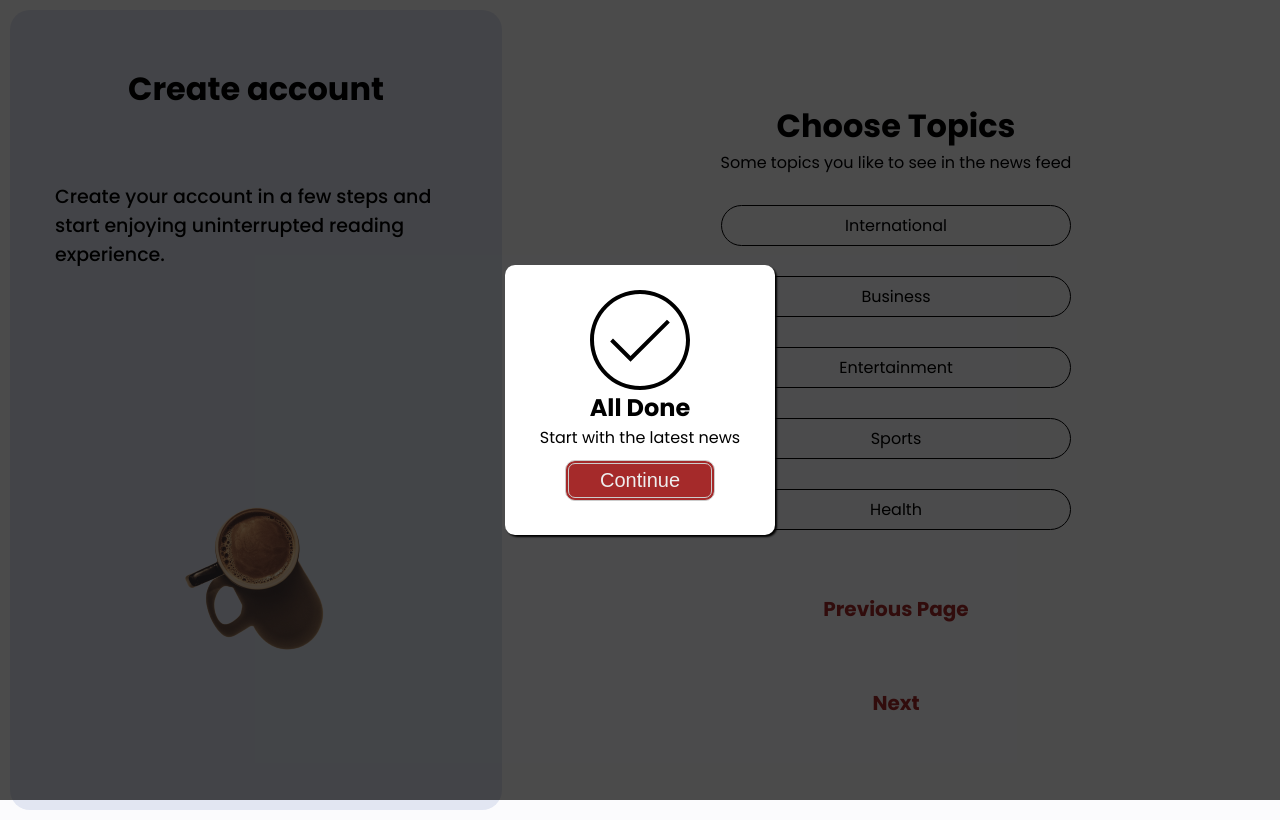
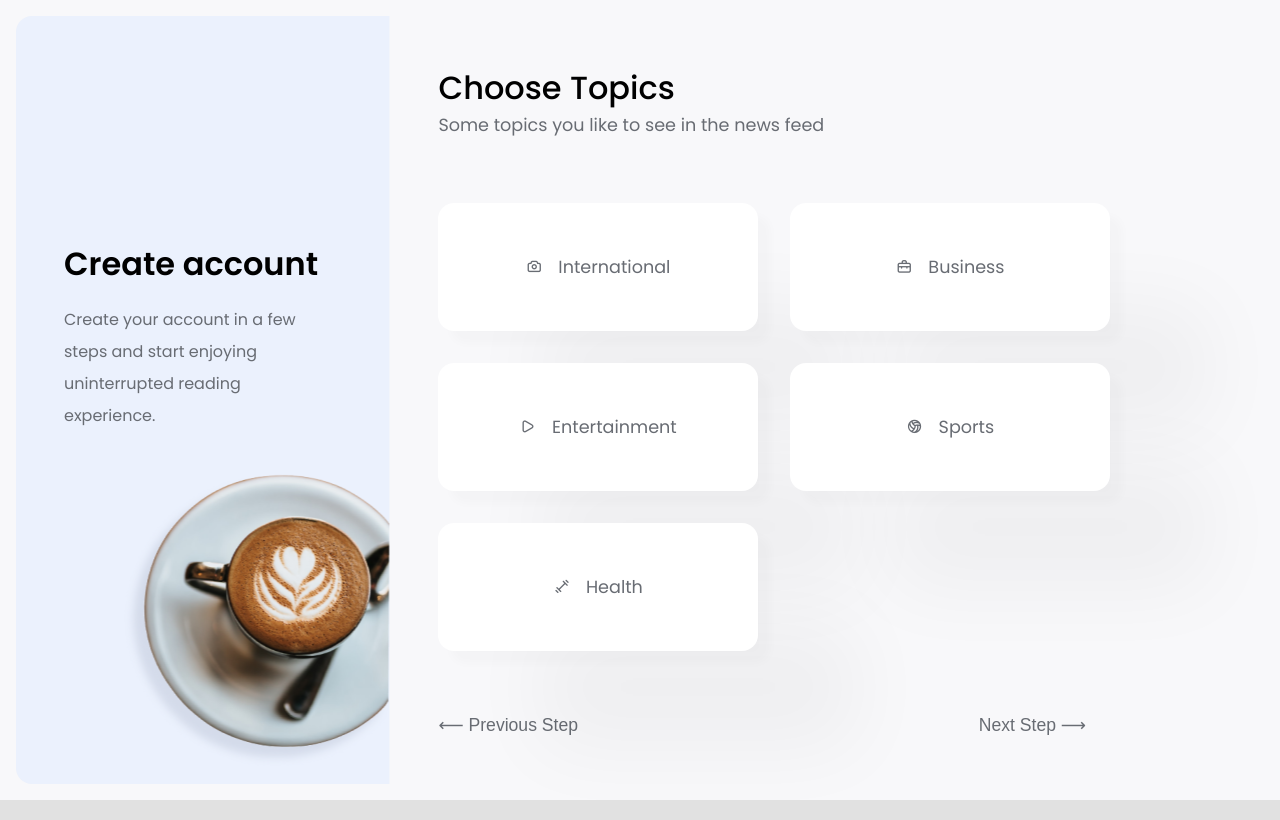
Before and after one commit to Rupam-Shil/QuickDose, a Vue app in the folder client/: page /topic in a window 1280 px wide. Built offline with nearby package versions, Linux system fonts and the light colour scheme.

Commit message:
topic page ui fixed

```diff
--- a/client/public/index.html
+++ b/client/public/index.html
@@ -1,15 +1,23 @@
 <!DOCTYPE html>
 <html lang="">
 	<head>
-    <meta charset="utf-8">
-    <meta http-equiv="X-UA-Compatible" content="IE=edge">
-    <meta name="viewport" content="width=device-width,initial-scale=1.0">
-    <link rel="icon" href="<%= BASE_URL %>favicon.ico">
+		<meta charset="utf-8" />
+		<meta http-equiv="X-UA-Compatible" content="IE=edge" />
+		<meta name="viewport" content="width=device-width,initial-scale=1.0" />
+		<link rel="icon" href="<%= BASE_URL %>favicon.ico" />
 		<title><%= htmlWebpackPlugin.options.title %></title>
+		<link
+			rel="stylesheet"
+			href="https://unicons.iconscout.com/release/v4.0.0/css/line.css"
+		/>
 	</head>
 	<body>
 		<noscript>
-      <strong>We're sorry but <%= htmlWebpackPlugin.options.title %> doesn't work properly without JavaScript enabled. Please enable it to continue.</strong>
+			<strong
+				>We're sorry but <%= htmlWebpackPlugin.options.title %> doesn't work
+				properly without JavaScript enabled. Please enable it to
+				continue.</strong
+			>
 		</noscript>
 		<div id="app"></div>
 		<!-- built files will be auto injected -->
--- a/client/src/App.vue
+++ b/client/src/App.vue
@@ -55,6 +55,9 @@ checkInMobile();
 	--grey-text: #686c73;
 	--black-text: #000;
 	--warning: #fe5157;
+	--very-lght-blue: #e3ebf6;
+	--light-gray-bg: #f8f8fa;
+	--lime-green: #30c862;
 }
 body {
 	font-family: 'Poppins', sans-serif;
--- a/client/src/views/Topic.vue
+++ b/client/src/views/Topic.vue
@@ -1,172 +1,276 @@
-<template lang="">
+<template>
 	<div class="container">
 		<div class="sidebar">
+			<div class="sidebar-content">
 				<h1>Create account</h1>
 				<p>
 					Create your account in a few steps and start enjoying uninterrupted
 					reading experience.
 				</p>
-      <img src="../assets/coffee.png" />
+			</div>
 		</div>
 
 		<div class="main-section">
-      <div class="cont">
 			<div class="heading">
 				<h1>Choose Topics</h1>
 				<p>Some topics you like to see in the news feed</p>
 			</div>
+			<div class="interest-topics">
+				<div class="each-item">
+					<input type="checkbox" class="interests" />
+					<div class="each-item-content">
+						<i class="uil uil-camera"></i>
+						<p>
+							International
+						</p>
+					</div>
+				</div>
 
-        <label class="items"></label>
+				<div class="each-item">
 					<input type="checkbox" class="interests" />
-        <span class="sp">International</span>
-
-        <label class="items"></label>
+					<div class="each-item-content">
+						<i class="uil uil-suitcase"></i>
+						<p>
+							Business
+						</p>
+					</div>
+				</div>
+				<div class="each-item">
 					<input type="checkbox" class="interests" />
-        <span class="sp">Business</span>
-
-        <label class="items"></label>
+					<div class="each-item-content">
+						<i class="uil uil-play"></i>
+						<p>
+							Entertainment
+						</p>
+					</div>
+				</div>
+				<div class="each-item">
 					<input type="checkbox" class="interests" />
-        <span class="sp">Entertainment</span>
-
-        <label class="items"></label>
+					<div class="each-item-content">
+						<i class="uil uil-volleyball"></i>
+						<p>
+							Sports
+						</p>
+					</div>
+				</div>
+				<div class="each-item">
 					<input type="checkbox" class="interests" />
-        <span class="sp">Sports</span>
-
-        <label class="items"></label>
-        <input type="checkbox" class="interests" />
-        <span class="sp">Health</span>
+					<div class="each-item-content">
+						<i class="uil uil-dumbbell"></i>
+						<p>Health</p>
 					</div>
-      <a href="">Previous Page</a>
-      <a href="" id="nxt">Next</a>
+				</div>
+			</div>
+			<footer>
+				<button>⟵ Previous Step</button>
+				<button @click="showModal = true">Next Step ⟶</button>
+			</footer>
+		</div>
+		<div class="bx" v-if="showModal">
+			<div class="box">
+				<i class="uil uil-check-circle"></i>
+				<h2>All Done</h2>
+				<p>Start with the latest news</p>
+				<button @click="pushToHome">Continue</button>
+			</div>
 		</div>
 	</div>
 
 	<!-- Modal section -->
-  <div class="bx">
-    <div class="box">
-      <img src="../assets/tick.svg" />
-      <h2>All Done</h2>
-      <p>Start with the latest news</p>
-      <button>Continue</button>
-    </div>
-  </div>
 </template>
 
 <script setup>
 // import { isSignedUp } from '@/composables/isAuthed.js';
+import { ref, computed } from 'vue';
+import { useStore } from 'vuex';
+import { useRouter } from 'vue-router';
+
+const store = useStore();
+const router = useRouter();
+
+const userId = computed(() => store.state.userDetails);
+
+const pushToHome = () => {
+	router.push(`/${userId.value.id}`);
+};
 // isSignedUp();
+
+const showModal = ref(false);
 </script>
 
 <style lang="scss" scoped>
-body,
-html {
-  margin: 0;
-  padding: 0;
-  box-sizing: border-box;
-}
-
 .bx {
 	position: fixed;
 	top: 0;
 	left: 0;
-  width: 100%;
-  height: 100%;
-  background-color: rgba(0, 0, 0, 0.7);
-  display: flex;
-  justify-content: center;
-  align-items: center;
+	width: 100vw;
+	height: 100vh;
+	background: rgba(0, 0, 0, 0.3);
 	.box {
+		position: absolute;
+		width: 300px;
+		height: 300px;
+		background: var(--white);
+		top: 50%;
+		left: 50%;
+		transform: translate(-50%, -50%);
 		display: flex;
 		justify-content: center;
 		align-items: center;
 		flex-direction: column;
-    background-color: white;
-    width: 270px;
-    height: 270px;
-    border-radius: 10px;
-    box-shadow: 2px 2px 2px;
-    img {
-      width: 100px;
-      height: 100px;
+		gap: 1.5rem;
+		border-radius: 1rem;
+		i {
+			transform: scale(4);
+			color: var(--lime-green);
+		}
+		h2 {
+			font-weight: 600;
+		}
+		p {
+			color: var(--grey-text);
 		}
 		button {
-      background-color: brown;
-      display: inline-block;
-      border-radius: 10px;
-      border: 4px double #cccccc;
-      color: #eeeeee;
-      text-align: center;
-      font-size: 20px;
-      padding: 5px;
-      width: 150px;
-      transition: all 0.4s;
-      margin: 10px;
-    }
-    button:hover {
+			outline: none;
+			border: none;
+			background: var(--blue-gradient-mobile);
+			color: var(--white);
+			padding: 0.5rem 1rem;
+			border-radius: 0.5rem;
+			transform: scale(1.2);
 			cursor: pointer;
-      background-color: green;
 		}
 	}
 }
 
 .container {
 	display: grid;
-  grid-template-columns: 40% 60%;
-  background: #fbfbfd;
+	grid-template-columns: 30% auto;
+	background: var(--light-gray-bg);
+	height: 100vh;
+	padding: 1rem;
+	gap: 2rem;
 }
 
 .sidebar {
-  flex-wrap: wrap;
+	background: var(--very-lght-blue);
+	height: 100%;
+	justify-content: center;
+	border-radius: 1rem 0 0 1rem;
+	padding: 3rem;
 	display: flex;
-  background: #e2e6f2;
-  height: 100vh;
-  padding: 25px;
 	align-items: center;
-  justify-content: center;
-  margin: 10px;
-  border-radius: 20px;
+	background: url(../assets/topic.png);
+	background-position: right bottom;
+	&-content {
+		margin-top: -8rem;
+		display: flex;
+		flex-direction: column;
+		h1 {
+			margin-bottom: 1rem;
+			font-weight: 600;
+		}
 		p {
-    padding: 20px;
-    margin-top: -10px;
-    font-size: 19px;
-    font-weight: 500;
+			width: 90%;
+			color: var(--grey-text);
+			line-height: 200%;
+		}
 	}
 }
 
-.cont {
-  display: grid;
-  gap: 10px;
+.main-section {
+	display: flex;
+	flex-direction: column;
+	justify-content: space-between;
+	padding: 3rem 1rem;
+
+	.heading {
+		h1 {
+			font-weight: 500;
 		}
-.main-section {
-  display: grid;
-  place-items: center;
-  padding: 70px;
-  text-align: center;
-
-  .items {
-    padding: 5px;
+		p {
+			color: var(--grey-text);
+			font-size: 1.1rem;
+		}
 	}
 }
 
-.interests {
-  display: none;
+.interest-topics {
+	display: grid;
+	grid-template-columns: repeat(2, 1fr);
+	gap: 2rem;
+	width: 80%;
+	.each-item {
+		width: 20rem;
+		height: 8rem;
+		position: relative;
+		input {
+			width: 100%;
+			height: 100%;
+			position: absolute;
+			opacity: 0;
+			&:checked ~ .each-item-content {
+				border: 2px solid var(--light-blue);
+				color: var(--light-blue);
+				font-weight: 600;
+				&::after {
+					opacity: 1;
+				}
+			}
+		}
+		&-content {
+			color: var(--grey-text);
+			width: 100%;
+			height: 100%;
+			background: var(--white);
+			border-radius: 1rem;
+			display: flex;
+			justify-content: center;
+			gap: 1rem;
+			align-items: center;
+			box-shadow: 12.5px 12.5px 10px rgba(0, 0, 0, 0.02),
+				100px 100px 80px rgba(0, 0, 0, 0.04);
+			p {
+				font-size: 1.1rem;
 			}
 
-.sp {
-  padding: 7px 14px;
-  border: 1px solid black;
-  border-radius: 30px;
-  cursor: pointer;
+			&::after {
+				content: '✓';
+				position: absolute;
+				width: 40px;
+				height: 40px;
+				border-radius: 50%;
+				background: var(--light-blue);
+				right: -20px;
+				top: -20px;
+				display: flex;
+				justify-content: center;
+				align-items: center;
+				color: var(--white);
+				opacity: 0;
+				pointer-events: none;
+			}
+		}
+	}
 }
 
-span:hover {
-  background-color: #e2e6f2;
+footer {
+	width: 80%;
+	display: flex;
+	justify-content: space-between;
+	button {
+		outline: none;
+		border: none;
+		background: none;
+		font-size: 1.1rem;
+		color: var(--grey-text);
+		transition: all 0.3s ease-in-out;
+		&:hover {
+			transform: scale(1.1);
+			color: #000;
+			font-weight: 600;
+			letter-spacing: 1px;
 		}
-
-a {
-  text-decoration: none;
-  color: brown;
-  font-weight: 700;
-  font-size: 20px;
+	}
 }
 </style>
```
Also changed, not shown: client/src/assets/topic.png (added). Lines whose indentation alone changed are shown as unchanged.
